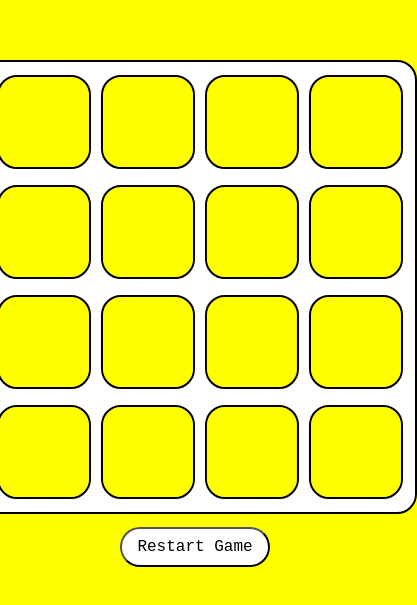
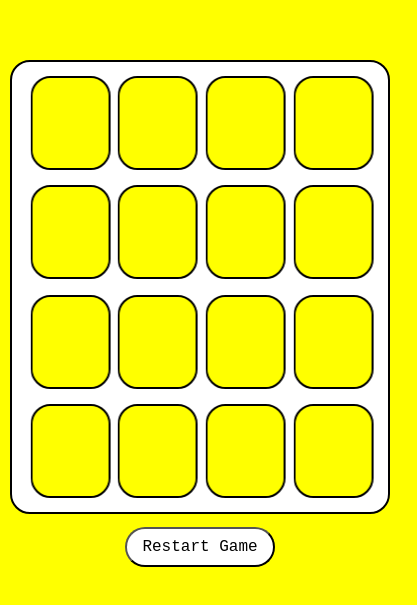
Before and after one commit to Sameer56027/Card-Match-Game, a plain HTML site: page game.html in a window 390 px wide. Shown: the part 135-740 px from the top of the page, 417 px wide, since content can reach past the window. Drawn offline with Linux system fonts and the light colour scheme.

Commit message:
Add media Queries

```diff
--- a/game.css
+++ b/game.css
@@ -109,3 +109,36 @@ body{
     0% { transform: scale(0.5) translate(-50%, -50%); opacity: 0; }
     100% { transform: scale(1) translate(-50%, -50%); opacity: 1; }
   }
+
+  @media (max-width: 1024px) {
+    .item {
+        width: 22%;
+        font-size: 5vw;
+    }
+    .game {
+        gap: 8px;
+    }
+}
+
+@media (max-width: 768px) {
+    .item {
+        width: 20%;
+        font-size: 6vw;
+    }
+}
+
+@media (max-width: 480px) {
+    .item {
+        width: 21%;
+        font-size: 7vw;
+
+    }
+    .game {
+        gap: 8px;
+        width: 360px;
+    }
+    .container{
+    width: 380px;
+    margin-left: 10px;
+    }
+}
--- a/index.css
+++ b/index.css
@@ -5,6 +5,9 @@ body{
     align-items: center;
     height: 100vh;
     margin: 0;
+    font-family: monospace;
+    padding: 20px;
+
 
 }
 
@@ -21,7 +24,7 @@ body{
     justify-content: center;
     align-items: center;
     height: 75vh;
-    margin: 0;
+    margin-top: 30px;
     font-size: 1rem;
     font-family: monospace;
 }
@@ -32,6 +35,7 @@ body{
     width: 150px;
     font-size: 1rem;
     font-family: monospace;
+    cursor: pointer;
 }
 
 .cardmatchgame{
@@ -45,6 +49,7 @@ body{
      1px -1px 0 #000,
     -1px  1px 0 #000,
      1px  1px 0 #000;;
+     margin-bottom: 10px;
 
 }
 .instructions{
@@ -55,4 +60,100 @@ body{
     color: black;
     margin-left: 25px;
     margin-right: 20px;
+
 }
+
+@media (max-width: 680px) {
+    body {
+        display: flex;
+        justify-content: center;
+        align-items: center;
+        height: 100vh;
+        padding: 10px;
+    }
+
+    .container {
+        width: 100%;
+        max-width: 350px;
+        padding: 15px;
+        height: 60%;
+
+    }
+
+    .cardmatchgame {
+        font-size: 1.6rem;
+    }
+
+    .instructions {
+        font-size: 1rem;
+    }
+
+    .start-button {
+        width: 130px;
+        height: 35px;
+        font-size: 0.9rem;
+        margin-top: -100px;
+    }
+}
+
+/* Tablet Portrait: 820x1180 */
+@media (min-width: 768px) and (max-width: 1271px) {
+    body {
+        display: flex;
+        justify-content: center;
+        align-items: center;
+        padding: 30px;
+        height: 100vh;
+    }
+
+    .container {
+        width: 500px;
+        padding: 25px;
+    }
+
+    .cardmatchgame {
+        font-size: 2.3rem;
+    }
+
+    .instructions {
+        font-size: 1.2rem;
+    }
+
+    .start-button {
+        width: 160px;
+        height: 45px;
+        font-size: 1rem;
+        margin-top: -520px;
+    }
+}
+
+/*@media (min-width: 681px) and (max-width: 767px) {
+    body {
+        display: flex;
+        justify-content: center;
+        align-items: center;
+        padding: 30px;
+        height: 100vh;
+    }
+
+    .container {
+        width: 500px;
+        padding: 25px;
+    }
+
+    .cardmatchgame {
+        font-size: 2.3rem;
+    }
+
+    .instructions {
+        font-size: 1.2rem;
+    }
+
+    .start-button {
+        width: 160px;
+        height: 45px;
+        font-size: 1rem;
+        margin-top: -520px;
+    }
+}
+*/
```
